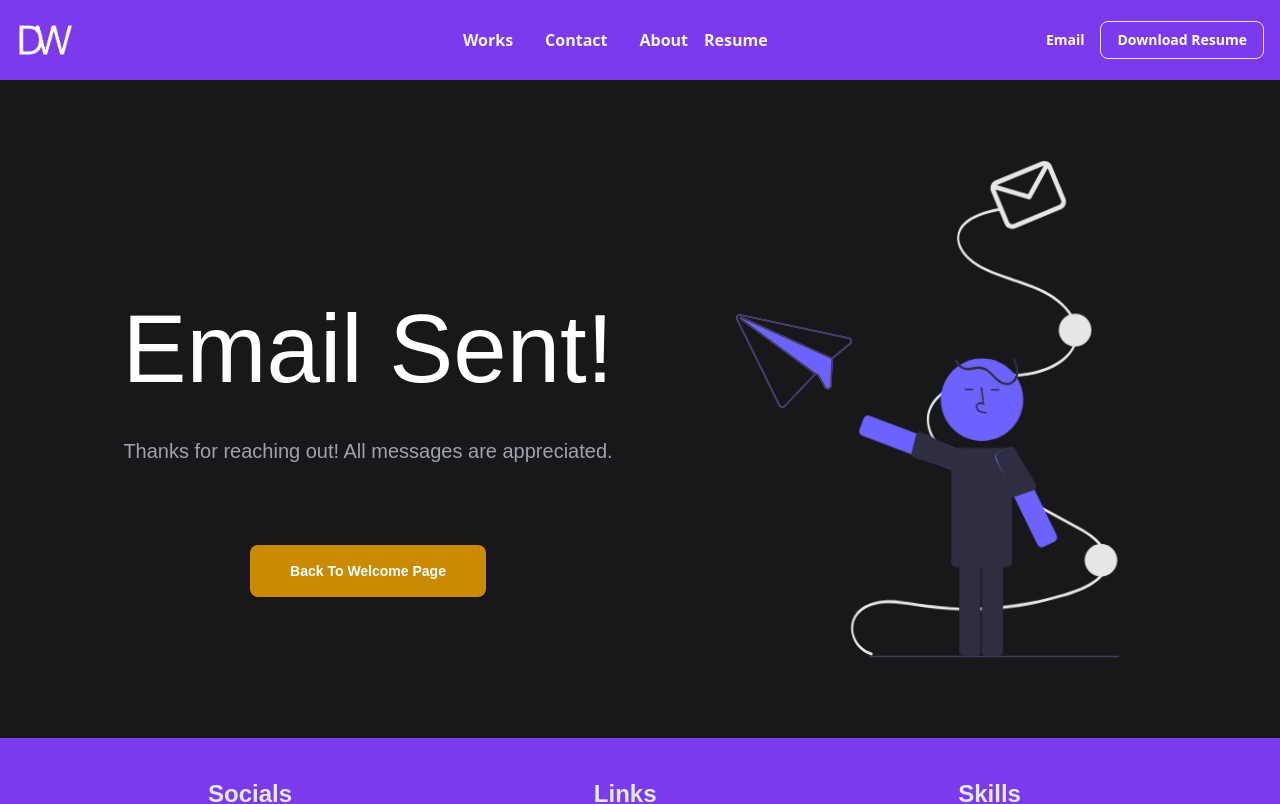
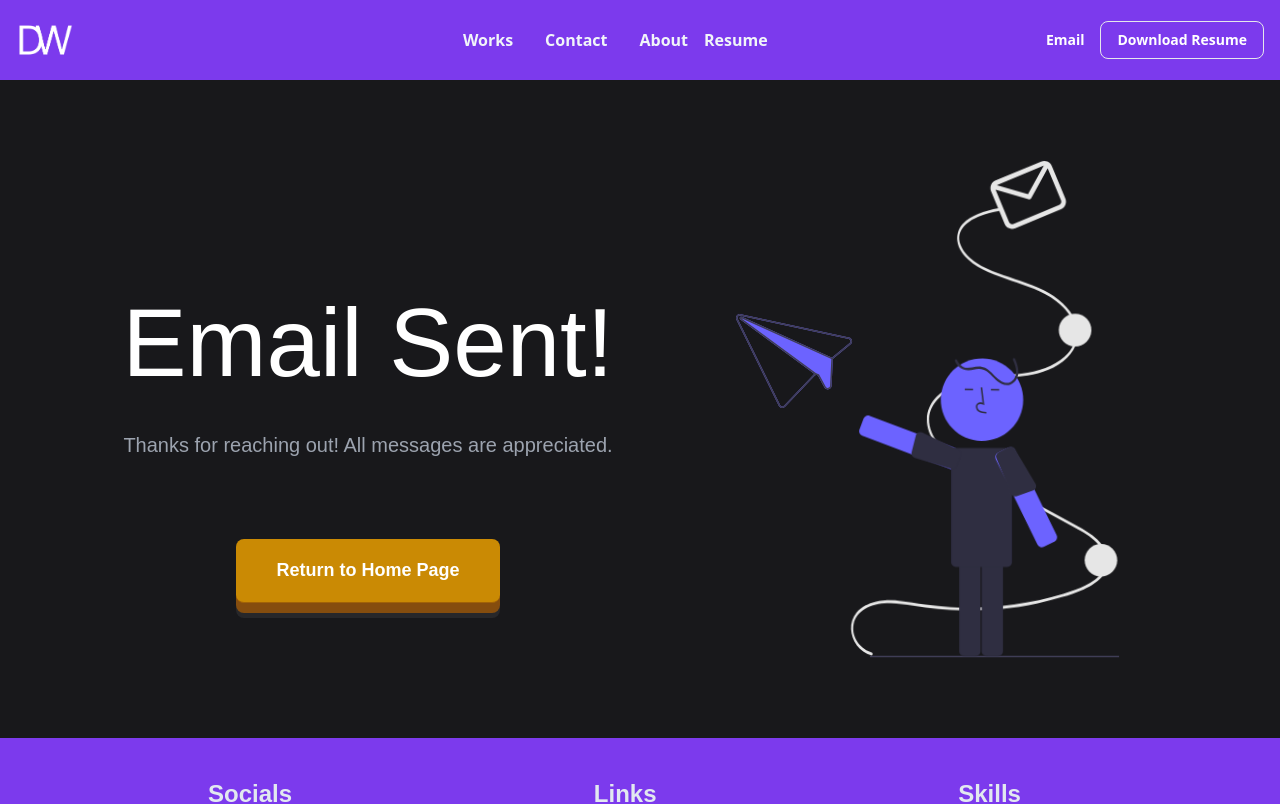
Before and after one commit to davidwilliford99/PersonalSite, a React (Create React App) app: page /#/ThankYou in a window 1280 px wide. Shown: the top 804 px of the page. Built offline with nearby package versions, Linux system fonts and the light colour scheme.

Commit message:
Updated page transitions to be identiucal

```diff
--- a/src/Components/Contact.js
+++ b/src/Components/Contact.js
@@ -7,9 +7,9 @@ function Contact() {
     <div className='h-full 2xl:h-screen bg-zinc-900 flex flex-col xl:flex-row items-center justify-center xl:px-20 xl:pb-10'>
 
         <motion.div
-              initial={{ opacity: 0, scale: 0.98 }}
-              animate={{ opacity: 1, scale: 1 }}
-              transition={{ duration: 0.5 }}
+                initial={{ opacity: .1, y: 50 }}
+                animate={{ opacity: 1, y: 0 }}
+                transition={{ duration: 0.5 }}
               className='flex flex-col w-full lg:mr-20 xl:w-3/5 min'
               >
           <h1 className='lg:text-7xl text-5xl text-white text-center pt-20 xl:mt-0'>Contact Me</h1>
--- a/src/Components/Resume.js
+++ b/src/Components/Resume.js
@@ -9,8 +9,8 @@ function Resume() {
         <div className="h-screen*2 bg-zinc-900">
             <motion.div
                 className="flex flex-col items-center pb-40"
-                initial={{ opacity: 0, scale: 0.98 }}
-                animate={{ opacity: 1, scale: 1 }}
+                initial={{ opacity: .1, y: 50 }}
+                animate={{ opacity: 1, y: 0 }}
                 transition={{ duration: 0.5 }}
                 >
                 <h1 className='lg:text-7xl text-5xl text-white text-center pt-32 xl:mt-0 mb-12'>My Resume</h1>
--- a/src/Components/ThankYou.js
+++ b/src/Components/ThankYou.js
@@ -1,16 +1,29 @@
 import React from 'react';
 import { Link } from 'react-router-dom';
 import './ThankYou.css';
+import { motion } from "framer-motion";
+
 
 function ThankYou() {
   return (
     <div className='h-full 2xl:h-screen bg-zinc-900 flex flex-col xl:flex-row items-center justify-center px-10 xl:px-20'>
 
-      <div className='xl:w-3/5 flex flex-col items-center justify-center'>
+      <motion.div
+            initial={{ opacity: .1, y: 50 }}
+            animate={{ opacity: 1, y: 0 }}
+            transition={{ duration: 0.5 }}
+            className='xl:w-3/5 flex flex-col items-center justify-center'>
         <h1 className='xl:text-8xl text-7xl text-white text-center mt-10 xl:mt-0 pt-20 2xl:pt-0'>Email Sent!</h1>
         <p className='w-full text-xl text-center text-gray-400 my-10 mb-20'>Thanks for reaching out! All messages are appreciated.</p>
-        <Link to="/Welcome" className="text-white text-center text-sm font-semibold px-10 my-8 py-4 rounded-lg sm:my-0 w-2/3 xl:w-auto sm:w-auto bg-yellow-600 duration-500 hover:bg-violet-500 mx-5">Back To Welcome Page</Link>
-      </div>
+        <div class='button w-10/12 sm:w-auto h-16 bg-yellow-600 rounded-lg cursor-pointer select-none
+                                    active:translate-y-2  active:[box-shadow:0_0px_0_0_#7c3aed,0_0px_0_0_#7c3aed]
+                                    active:border-b-[0px]
+                                    transition-all duration-150 [box-shadow:0_10px_0_0_#854d0e,0_15px_0_0_#27272a]
+                                    border-b-[1px] border-yellow-700 mx-5 px-10 my-6 sm:my-0
+                                '>
+                                    <Link to="/Welcome" class='flex flex-col justify-center items-center h-full text-white font-bold text-lg '>Return to Home Page</Link>
+        </div>
+      </motion.div>
 
       <div className='w-3/4 xl:w-2/5 flex flex-col items-center justify-center m-20'>
         <svg className='min-h-fit' viewBox="0 0 499 647" fill="none" xmlns="https://www.w3.org/2000/svg">
--- a/src/Components/Welcome.js
+++ b/src/Components/Welcome.js
@@ -13,8 +13,8 @@ function Welcome() {
             <div className='h-full 2xl:h-screen flex flex-col xl:flex-row items-center justify-center px-10 xl:px-20'>
 
                 <motion.div
-                        initial={{ opacity: 0, scale: 0.98 }}
-                        animate={{ opacity: 1, scale: 1 }}
+                        initial={{ opacity: .1, y: 50 }}
+                        animate={{ opacity: 1, y: 0 }}
                         transition={{ duration: 0.5 }}
                         className='flex flex-col items-center justify-center xl:mx-32 xl:w-3/5 min'
                     >
```
